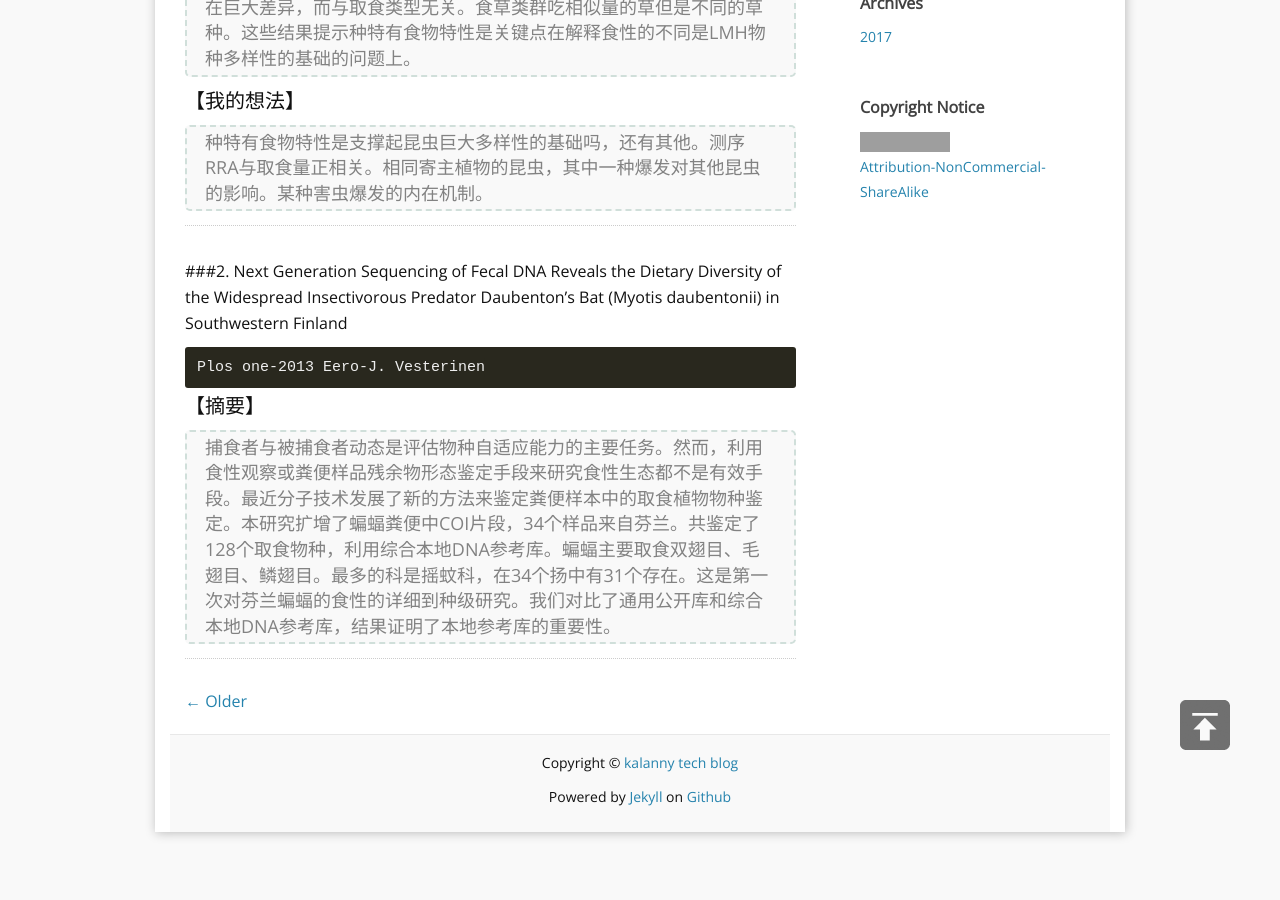
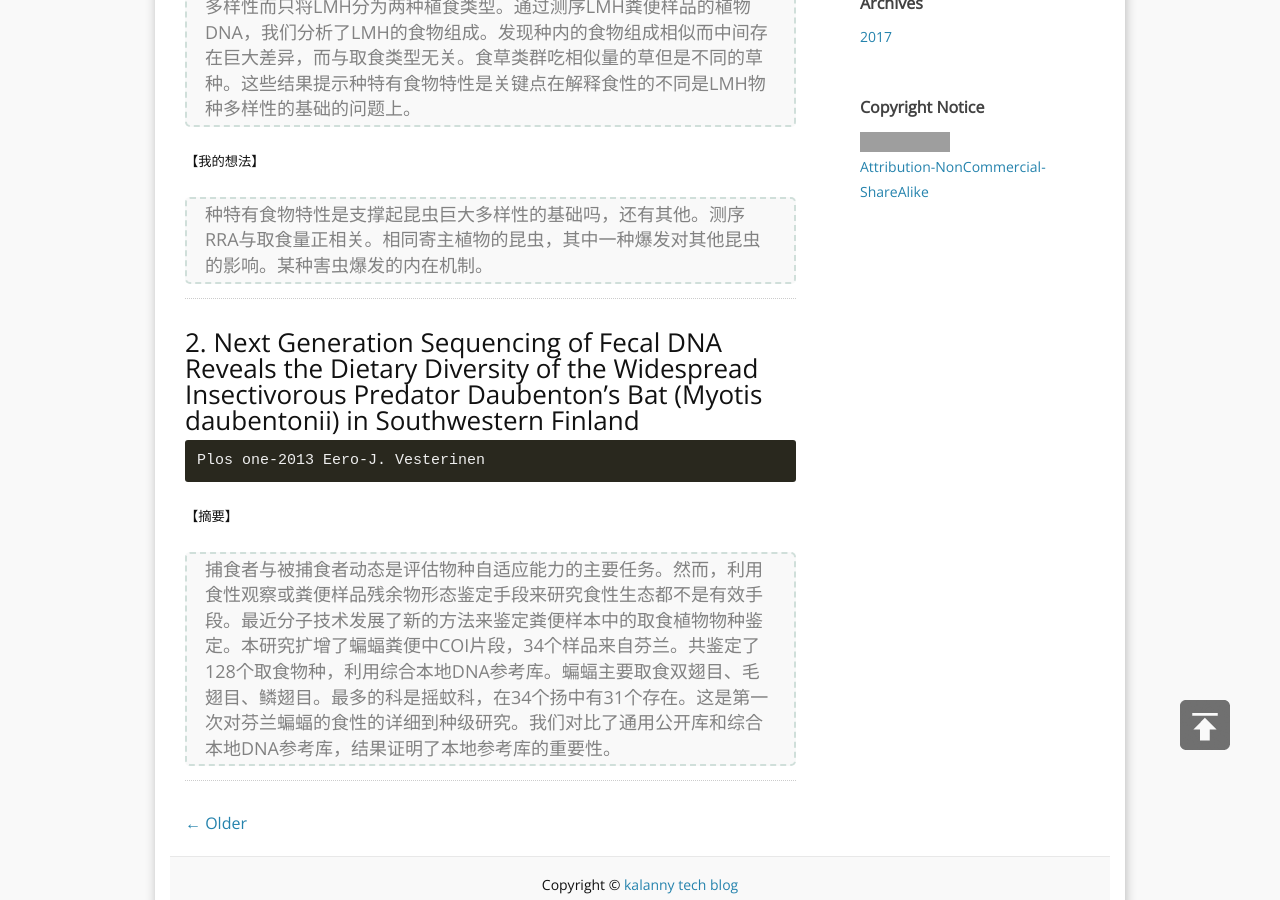
Before and after one commit to kalanny/kalanny.github.io, a Jekyll site: the page built from _posts/2017-04-07-文献阅读-metabarcoding与食性.md, in a window 1280 px wide and 900 px high, scrolled down 1095 px. Built offline with Jekyll 4.4.1, drawn with Linux system fonts in a browser that asks for light colours; nearby versions of some CDN libraries; before the commit the page ends 1957 px from its top, so only the background shows below that; grey boxes are pictures that could not be loaded.

```diff
--- a/_posts/2017-04-07-文献阅读-metabarcoding与食性.md
+++ b/_posts/2017-04-07-文献阅读-metabarcoding与食性.md
@@ -10,24 +10,24 @@ fullview: false
 
     PNAS 2015 Tyler R. Kartzinel
 
-#### 【摘要】
+##### 【摘要】
 
->利用DNA metabarcoding 对非洲大型食草动物食性分析，揭示食物生态位分化生态位分化促进了物种共存，在资源有限的情况下，从而丰富了物种多样性。长期以来，生物学家想知道大型食草哺乳动物（LMH）如何分化食性来充分利用食物资源。提出了一些互补的机制，包括分化消费草和非草植物，在不同时空层次上分化消费植物的不同组织。然而，每种LMH具体分化取食植物种类范围尚不清楚。因为利用传统方法综合广泛的进行种级物种识别相当困难。我们利用DNA metabarcoding来量化食性范围和组成，针对7种常见的LMH（6种野生和1种驯养），在半干旱非洲热带草原。涉及物种范围从专食草的到专食嫩叶的。其中消费草的平均序列相对读长丰度mean sequence relative read abundance（RRA）从平原斑马样本的大于99%到非洲小羚羊样本的小于1%。草的RRA与同位素估计的食草%高度相关，提示了RRA可以用来定量的检测取食量。食性重叠在个体大小相似和食草均衡的物种中高。尽管如此，食性组成在每个物种中都有区别，甚至对于一对分布、大小、消化的生理机能都相当的食草动物。甚至食性相似度在食草类群和食嫩叶类群间更高。这些分类学上细微的食性分化提示了粗糙的营养分类可能导致错误的结论，对于LMH物种间的竞争与共存。并且提示比起现有认识，LMH物种多样性更与植物多样性紧密相关。
+> 利用DNA metabarcoding 对非洲大型食草动物食性分析，揭示食物生态位分化生态位分化促进了物种共存，在资源有限的情况下，从而丰富了物种多样性。长期以来，生物学家想知道大型食草哺乳动物（LMH）如何分化食性来充分利用食物资源。提出了一些互补的机制，包括分化消费草和非草植物，在不同时空层次上分化消费植物的不同组织。然而，每种LMH具体分化取食植物种类范围尚不清楚。因为利用传统方法综合广泛的进行种级物种识别相当困难。我们利用DNA metabarcoding来量化食性范围和组成，针对7种常见的LMH（6种野生和1种驯养），在半干旱非洲热带草原。涉及物种范围从专食草的到专食嫩叶的。其中消费草的平均序列相对读长丰度mean sequence relative read abundance（RRA）从平原斑马样本的大于99%到非洲小羚羊样本的小于1%。草的RRA与同位素估计的食草%高度相关，提示了RRA可以用来定量的检测取食量。食性重叠在个体大小相似和食草均衡的物种中高。尽管如此，食性组成在每个物种中都有区别，甚至对于一对分布、大小、消化的生理机能都相当的食草动物。甚至食性相似度在食草类群和食嫩叶类群间更高。这些分类学上细微的食性分化提示了粗糙的营养分类可能导致错误的结论，对于LMH物种间的竞争与共存。并且提示比起现有认识，LMH物种多样性更与植物多样性紧密相关。
 
-#### 【要点】
+##### 【要点】
 
->理论认为同域的LMH物种间必须食性分化利用资源才能共存。传统将LMH分为草食性和非草食性。然而，LMH如何能分化出如此巨大的生物多样性而只将LMH分为两种植食类型。通过测序LMH粪便样品的植物DNA，我们分析了LMH的食物组成。发现种内的食物组成相似而中间存在巨大差异，而与取食类型无关。食草类群吃相似量的草但是不同的草种。这些结果提示种特有食物特性是关键点在解释食性的不同是LMH物种多样性的基础的问题上。
+> 理论认为同域的LMH物种间必须食性分化利用资源才能共存。传统将LMH分为草食性和非草食性。然而，LMH如何能分化出如此巨大的生物多样性而只将LMH分为两种植食类型。通过测序LMH粪便样品的植物DNA，我们分析了LMH的食物组成。发现种内的食物组成相似而中间存在巨大差异，而与取食类型无关。食草类群吃相似量的草但是不同的草种。这些结果提示种特有食物特性是关键点在解释食性的不同是LMH物种多样性的基础的问题上。
 
-#### 【我的想法】
+##### 【我的想法】
 
->种特有食物特性是支撑起昆虫巨大多样性的基础吗，还有其他。测序RRA与取食量正相关。相同寄主植物的昆虫，其中一种爆发对其他昆虫的影响。某种害虫爆发的内在机制。
+> 种特有食物特性是支撑起昆虫巨大多样性的基础吗，还有其他。测序RRA与取食量正相关。相同寄主植物的昆虫，其中一种爆发对其他昆虫的影响。某种害虫爆发的内在机制。
 
 ***
 
-###2. Next Generation Sequencing of Fecal DNA Reveals the Dietary Diversity of the Widespread Insectivorous Predator Daubenton’s Bat (Myotis daubentonii) in Southwestern Finland
+### 2. Next Generation Sequencing of Fecal DNA Reveals the Dietary Diversity of the Widespread Insectivorous Predator Daubenton’s Bat (Myotis daubentonii) in Southwestern Finland
 
     Plos one-2013 Eero-J. Vesterinen
 
-#### 【摘要】
+##### 【摘要】
 
->捕食者与被捕食者动态是评估物种自适应能力的主要任务。然而，利用食性观察或粪便样品残余物形态鉴定手段来研究食性生态都不是有效手段。最近分子技术发展了新的方法来鉴定粪便样本中的取食植物物种鉴定。本研究扩增了蝙蝠粪便中COI片段，34个样品来自芬兰。共鉴定了128个取食物种，利用综合本地DNA参考库。蝙蝠主要取食双翅目、毛翅目、鳞翅目。最多的科是摇蚊科，在34个扬中有31个存在。这是第一次对芬兰蝙蝠的食性的详细到种级研究。我们对比了通用公开库和综合本地DNA参考库，结果证明了本地参考库的重要性。
+> 捕食者与被捕食者动态是评估物种自适应能力的主要任务。然而，利用食性观察或粪便样品残余物形态鉴定手段来研究食性生态都不是有效手段。最近分子技术发展了新的方法来鉴定粪便样本中的取食植物物种鉴定。本研究扩增了蝙蝠粪便中COI片段，34个样品来自芬兰。共鉴定了128个取食物种，利用综合本地DNA参考库。蝙蝠主要取食双翅目、毛翅目、鳞翅目。最多的科是摇蚊科，在34个扬中有31个存在。这是第一次对芬兰蝙蝠的食性的详细到种级研究。我们对比了通用公开库和综合本地DNA参考库，结果证明了本地参考库的重要性。
```
